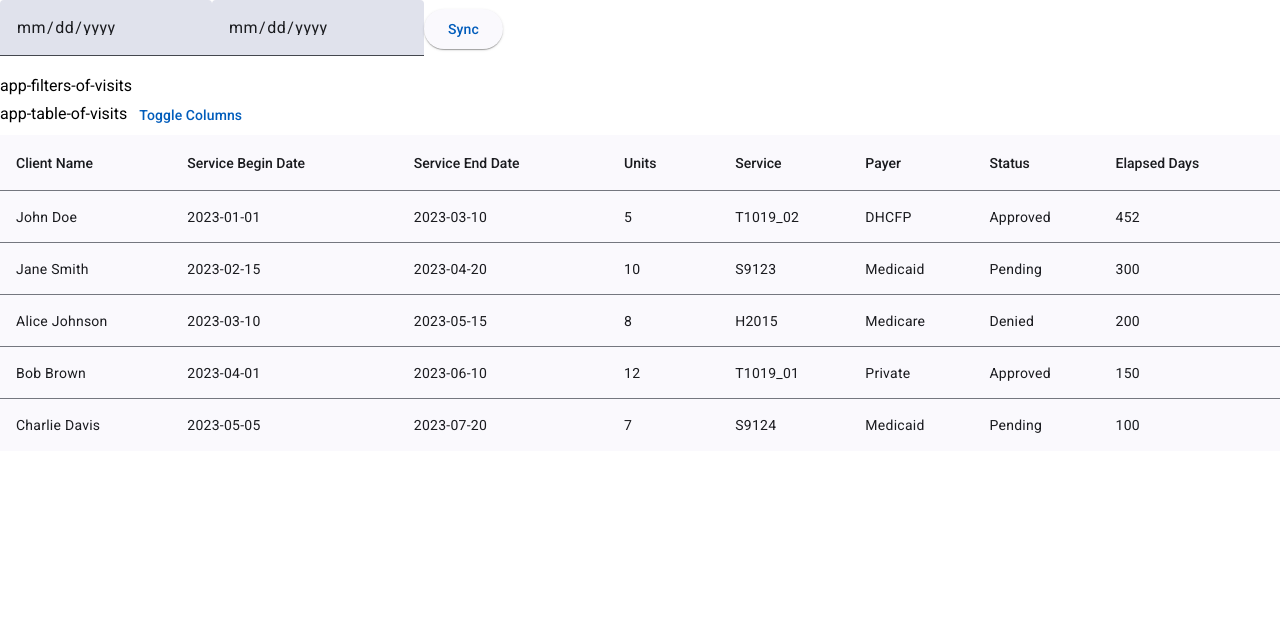
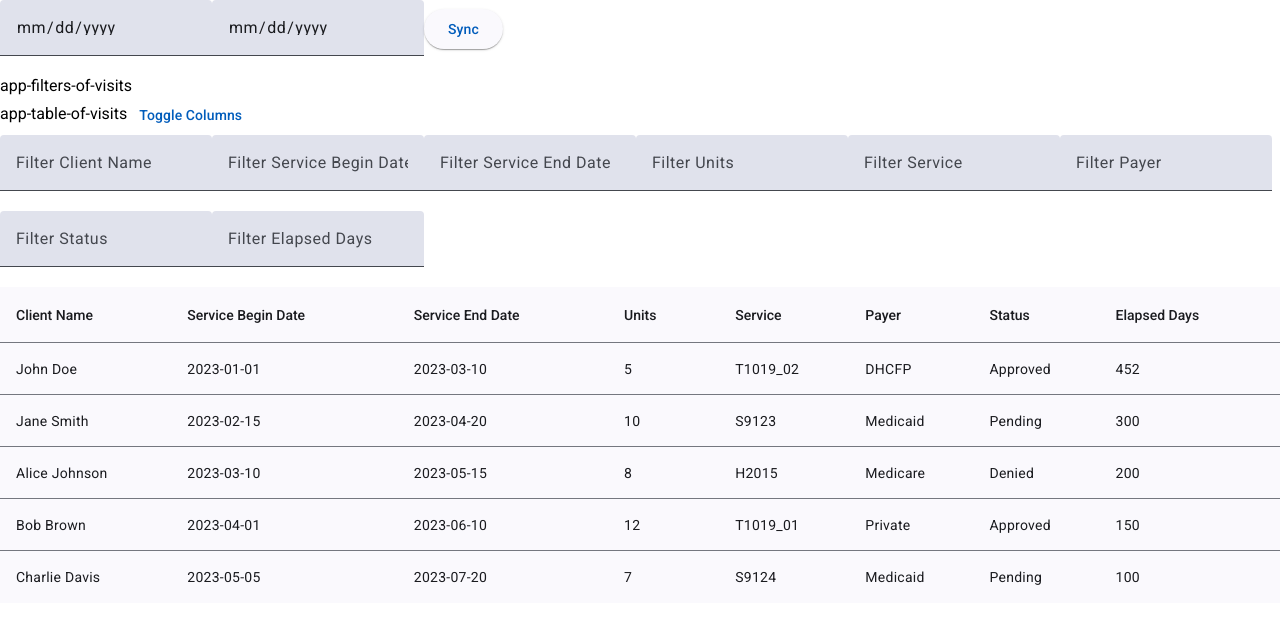
Before and after one commit to glebmark/sandata-billing-ui-poc, an Angular app: page /views in a window 1280 px wide. Shown: the top 624 px of the page. Built offline with nearby package versions, Linux system fonts and the light colour scheme.

Commit message:
filters on views

```diff
--- a/src/app/visits-page/filters-and-table-of-visits.component.ts
+++ b/src/app/visits-page/filters-and-table-of-visits.component.ts
@@ -9,6 +9,7 @@ import { MatButtonModule } from '@angular/material/button';
 import { MatMenuModule } from '@angular/material/menu';
 import { FormsModule } from '@angular/forms';
 import { CommonModule } from '@angular/common';
+import { MatInputModule } from '@angular/material/input';
 
 @Component({
     selector: "app-filters-and-table-of-visits",
@@ -21,6 +22,13 @@ import { CommonModule } from '@angular/common';
         <mat-menu #menu="matMenu">
             <mat-checkbox *ngFor="let column of allColumns" [(ngModel)]="column.visible" (change)="updateDisplayedColumns()"> {{column.name}} </mat-checkbox>
         </mat-menu>
+        <div class="filter-container">
+            <ng-container *ngFor="let column of allColumns">
+                <mat-form-field class="filter-field" *ngIf="column.visible">
+                    <input matInput (keyup)="applyFilter($event, column.def)" placeholder="Filter {{column.name}}">
+                </mat-form-field>
+            </ng-container>
+        </div>
         <table mat-table [dataSource]="dataSource" matSort class="mat-elevation-z8">
             <ng-container *ngFor="let column of allColumns">
                 <ng-container *ngIf="column.visible" [matColumnDef]="column.def">
@@ -33,7 +41,7 @@ import { CommonModule } from '@angular/common';
         </table>
     </div>
     `,
-    imports: [FiltersOfVisitsComponent, TableOfVisitsComponent, MatTableModule, MatSortModule, MatCheckboxModule, MatButtonModule, MatMenuModule, FormsModule, CommonModule]
+    imports: [FiltersOfVisitsComponent, TableOfVisitsComponent, MatTableModule, MatSortModule, MatCheckboxModule, MatButtonModule, MatMenuModule, FormsModule, CommonModule, MatInputModule]
 })
 export class FiltersAndTableOfVisitsComponent {
     @ViewChild(MatSort) sort!: MatSort;
@@ -60,6 +68,21 @@ export class FiltersAndTableOfVisitsComponent {
     updateDisplayedColumns() {
         this.displayedColumns = this.allColumns.filter(column => column.visible).map(column => column.def);
     }
+
+    applyFilter(keyboardEvent: KeyboardEvent, column: string) {
+
+        const inputElement = keyboardEvent.target as HTMLInputElement;
+        const filterValue = inputElement.value.trim().toLowerCase();
+
+        this.dataSource.filterPredicate = (data: any, filter: string) => {
+            const accumulator = (currentTerm: any, key: any) => {
+                return key === column ? currentTerm + data[key] : currentTerm;
+            };
+            const dataStr = Object.keys(data).reduce(accumulator, '').toLowerCase();
+            return dataStr.indexOf(filter) !== -1;
+        };
+        this.dataSource.filter = filterValue;
+    }
 }
 
 const ELEMENT_DATA = [
```
